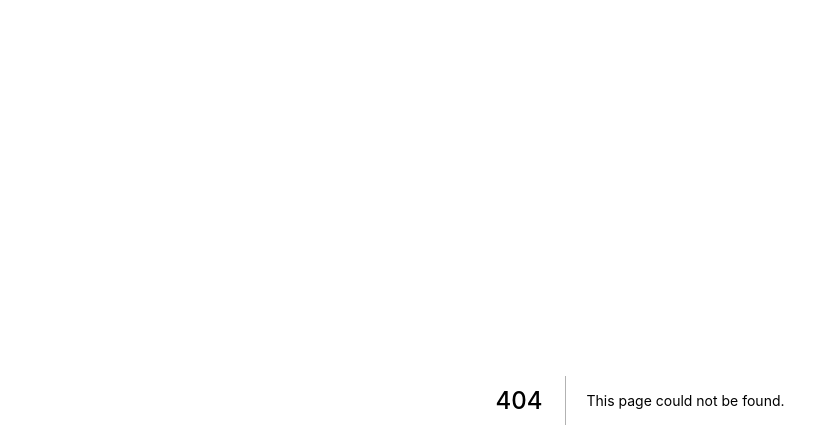
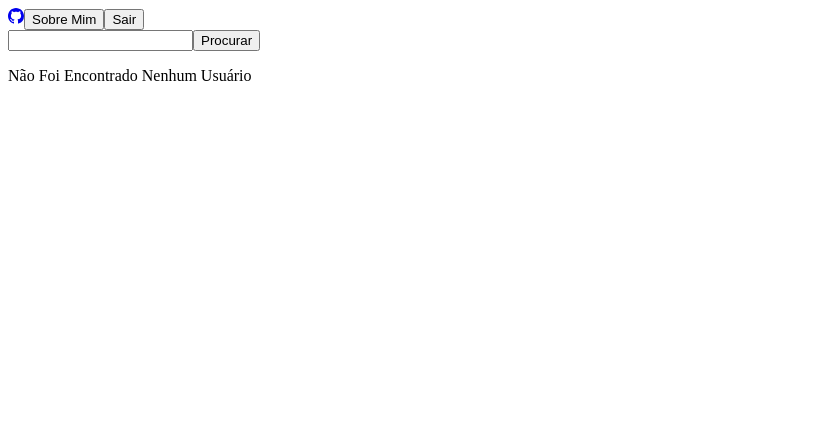
Before and after one commit to thiago-felipe-99/github-api, a Next.js app: page /search in a window 1280 px wide. Before the commit this address had no page. Shown: the top 448 px of the page, without its empty margins (0-839 px from the left). Built offline with nearby package versions, Linux system fonts and the light colour scheme.

Commit message:
Criando os cabeçalhos das páginas

```diff
--- a/pages/index.tsx
+++ b/pages/index.tsx
@@ -1,5 +1 @@
-import Login from "../src/components/Login";
-
-export default function Home(): JSX.Element {
-  return <Login/>;
-}
+user/index.tsx
--- /dev/null
+++ b/pages/login.tsx
@@ -0,0 +1,5 @@
+import Login from "../src/components/Login";
+
+export default function Home(): JSX.Element {
+  return <Login/>;
+}
--- a/pages/users.tsx
+++ b/pages/search.tsx
@@ -1,13 +1,17 @@
 import SearchUsers from "../src/components/SearchUsers";
 import UsersContext from "../src/contexts/Users";
 import Users from "../src/components/Users";
+import Header from "../src/components/Header";
 
 export default function UsersPage(): JSX.Element {
   return (
     <>
+      <Header search={{ show: false }}/>
       <UsersContext>
-        <SearchUsers/>
-        <Users/>
+        <main>
+          <SearchUsers/>
+          <Users/>
+        </main>
       </UsersContext>
     </>
   );
--- a/src/api/index.ts
+++ b/src/api/index.ts
@@ -20,6 +20,10 @@ export async function setToken(code: string): Promise<void> {
 
 export function getToken(): string {
   return localStorage.getItem("token") || "";
+}
+
+export function removeToken(): void {
+  localStorage.setItem("token", "");
 }
 
 function getOctokit(): Octokit  {
--- /dev/null
+++ b/src/components/Header.tsx
@@ -0,0 +1,69 @@
+import { useRouter } from "next/dist/client/router";
+import Link from "next/link";
+import { removeToken } from "../api";
+
+interface Props {
+  search?: { show: boolean, text?: string },
+  userPage?: { show: boolean, text?: string },
+  logout?: { show: boolean, text?: string }
+}
+
+function GithubLogo() {
+  return (
+    <svg
+      xmlns="http://www.w3.org/2000/svg"
+      width="16"
+      height="16"
+      fill="currentColor"
+      viewBox="0 0 16 16"
+    >
+      <path
+        d="M8 0C3.58 0 0 3.58 0 8c0 3.54 2.29 6.53 5.47 7.59.4.07.55-.17.55-.38 0-.19-.01-.82-.01-1.49-2.01.37-2.53-.49-2.69-.94-.09-.23-.48-.94-.82-1.13-.28-.15-.68-.52-.01-.53.63-.01 1.08.58 1.23.82.72 1.21 1.87.87 2.33.66.07-.52.28-.87.51-1.07-1.78-.2-3.64-.89-3.64-3.95 0-.87.31-1.59.82-2.15-.08-.2-.36-1.02.08-2.12 0 0 .67-.21 2.2.82.64-.18 1.32-.27 2-.27.68 0 1.36.09 2 .27 1.53-1.04 2.2-.82 2.2-.82.44 1.1.16 1.92.08 2.12.51.56.82 1.27.82 2.15 0 3.07-1.87 3.75-3.65 3.95.29.25.54.73.54 1.48 0 1.07-.01 1.93-.01 2.2 0 .21.15.46.55.38A8.012 8.012 0 0 0 16 8c0-4.42-3.58-8-8-8z" /*eslint-disable-line max-len*/
+      />
+    </svg>
+
+  );
+}
+
+export default function Header(props: Props): JSX.Element {
+  const {
+    userPage = { show: true },
+    search = { show: true },
+    logout = { show: true }
+  } = props;
+  const history = useRouter();
+
+  function logoutUser() {
+    removeToken();
+    history.push("/login");
+  }
+
+  return (
+    <header>
+      <Link href="/">
+        <a>
+          <GithubLogo/>
+        </a>
+      </Link>
+      {userPage.show && (
+        <Link href="/">
+          <a>
+            <button>{userPage.text || "Sobre Mim"}</button>
+          </a>
+        </Link>
+      )}
+      {search.show && (
+        <Link href="/search">
+          <a>
+            <button>{search.text || "Procurar"}</button>
+          </a>
+        </Link>
+      )}
+      {logout.show && (
+        <button onClick={() => logoutUser()}>
+          {logout.text || "Sair"}
+        </button>
+      )}
+    </header>
+  );
+}
```
Also changed, not shown: pages/repos/[user].tsx (+7 -3 lines), pages/starreds/[user].tsx (+7 -3 lines), pages/user/[user].tsx (+7 -3 lines), pages/user/index.tsx (+7 -3 lines), src/components/Token.tsx (+10 -7 lines).
